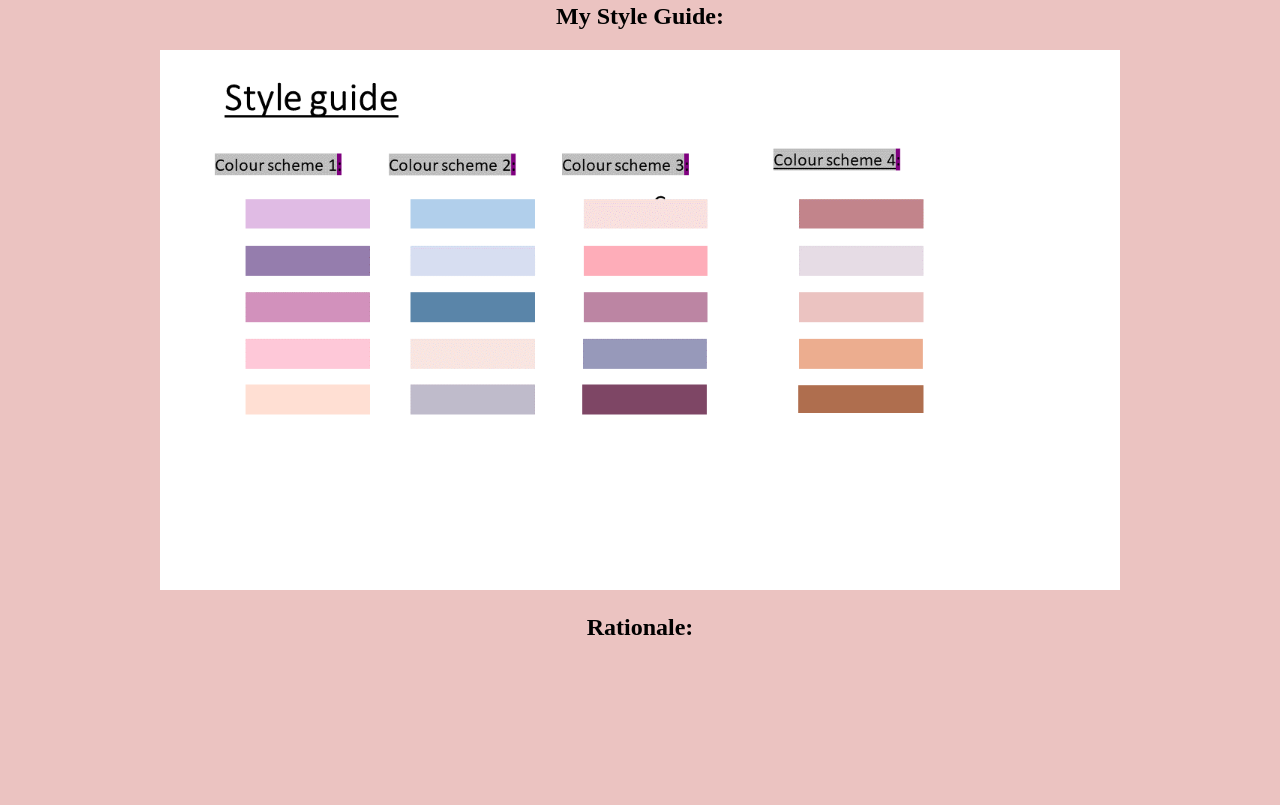
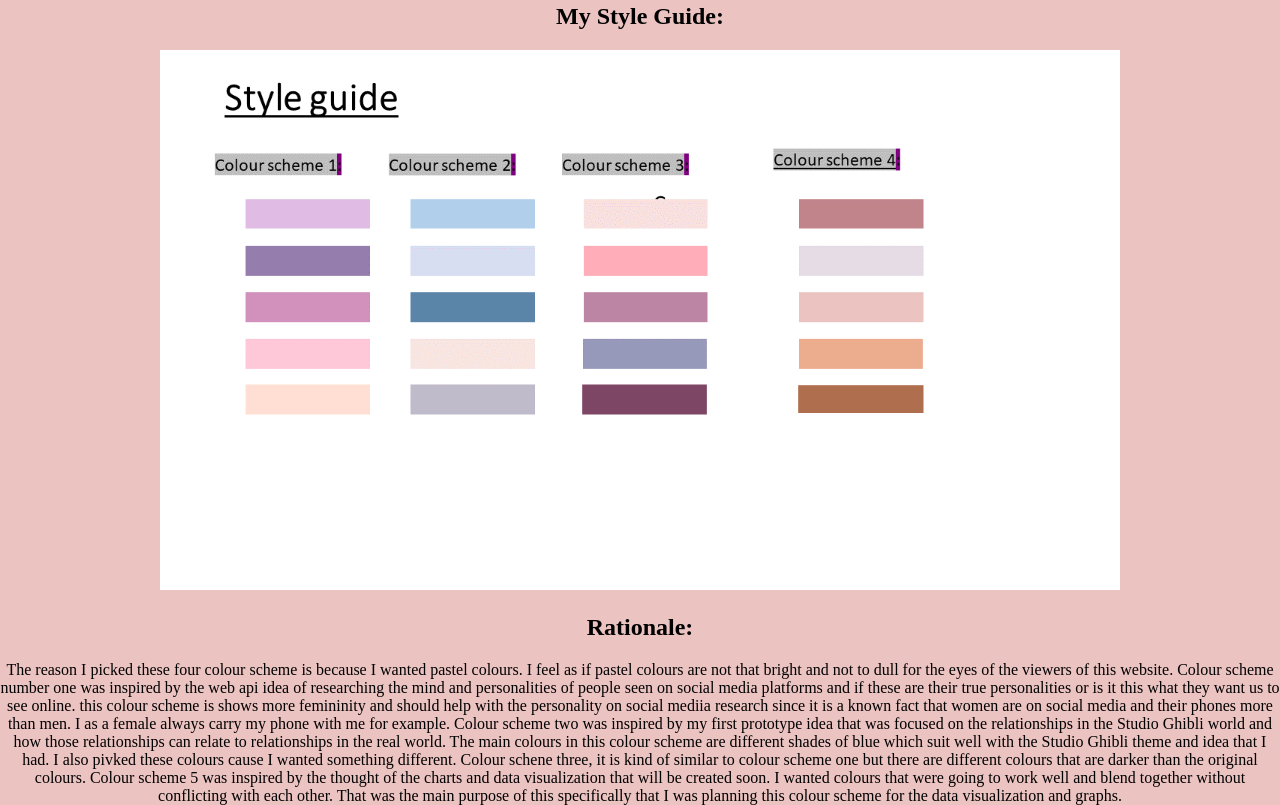
Before and after one commit to zamashangase/WSOA3029A_1664818, a plain HTML site: page designSection.html in a window 1280 px wide. Shown: the part 899-1704 px from the top of the page. Before the commit the page ends 1560 px from the top, so only its background shows below. Drawn offline with Linux system fonts and the light colour scheme.

Commit message:
my design section for wireframes and style guide and rationale

```diff
--- a/designSection.html
+++ b/designSection.html
@@ -7,7 +7,12 @@
             My Web API
         </title>
         <link rel="stylesheet" href="styles.css">
+        <meta property="og:title" content="My Web API">
+	<meta property="og:type" content="Design Section of Website">
+    <meta property="og:url" content="https://zamashangase.github.io/WSOA3029A_1664818/designSection.html">
+	<meta name="viewport" content="width=device-width, initial-scale=1">
     </head>
+    <body style="margin: 0;">
     <header>
         <h1 class="title">My Web API</h1>
         <nav>
@@ -37,5 +42,12 @@
     </section>
     <section>
     <h2>Rationale:</h2>
+    The reason I picked these four colour scheme is because I wanted pastel colours. I feel as if pastel colours are not that bright and not to dull for the eyes of the viewers of this website.
+    Colour scheme number one was inspired by the web api idea of researching the mind and personalities of people seen on social media platforms and if these are their true personalities or is it this what
+    they want us to see online. this colour scheme is shows more femininity and should help with the personality on social mediia research since it is a known fact that women are on social media and their phones more
+    than men. I as a female always carry my phone with me for example. Colour scheme two was inspired by my first prototype idea that was focused on the relationships in the Studio Ghibli world and how those relationships can relate to relationships
+    in the real world. The main colours in this colour scheme are different shades of blue which suit well with the Studio Ghibli theme and idea that I had. I also pivked these colours cause I wanted something different.
+    Colour schene three, it is kind of similar to colour scheme one but there are different colours that are darker than the original colours. Colour scheme 5 was inspired by the thought of the charts and data visualization that will be created soon.
+    I wanted colours that were going to work well and blend together without conflicting with each other. That was the main purpose of this specifically that I was planning this colour scheme for the data visualization and graphs.
     </section>
 </html>
```
